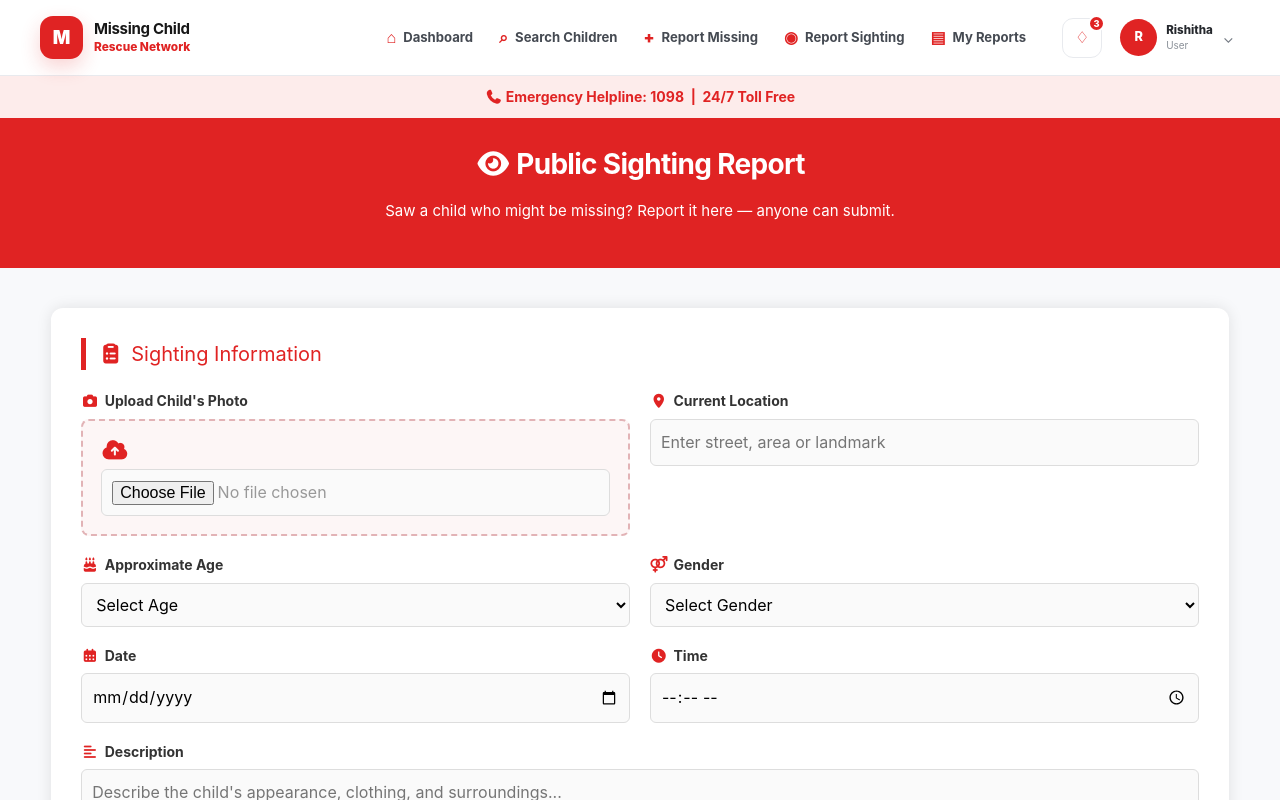
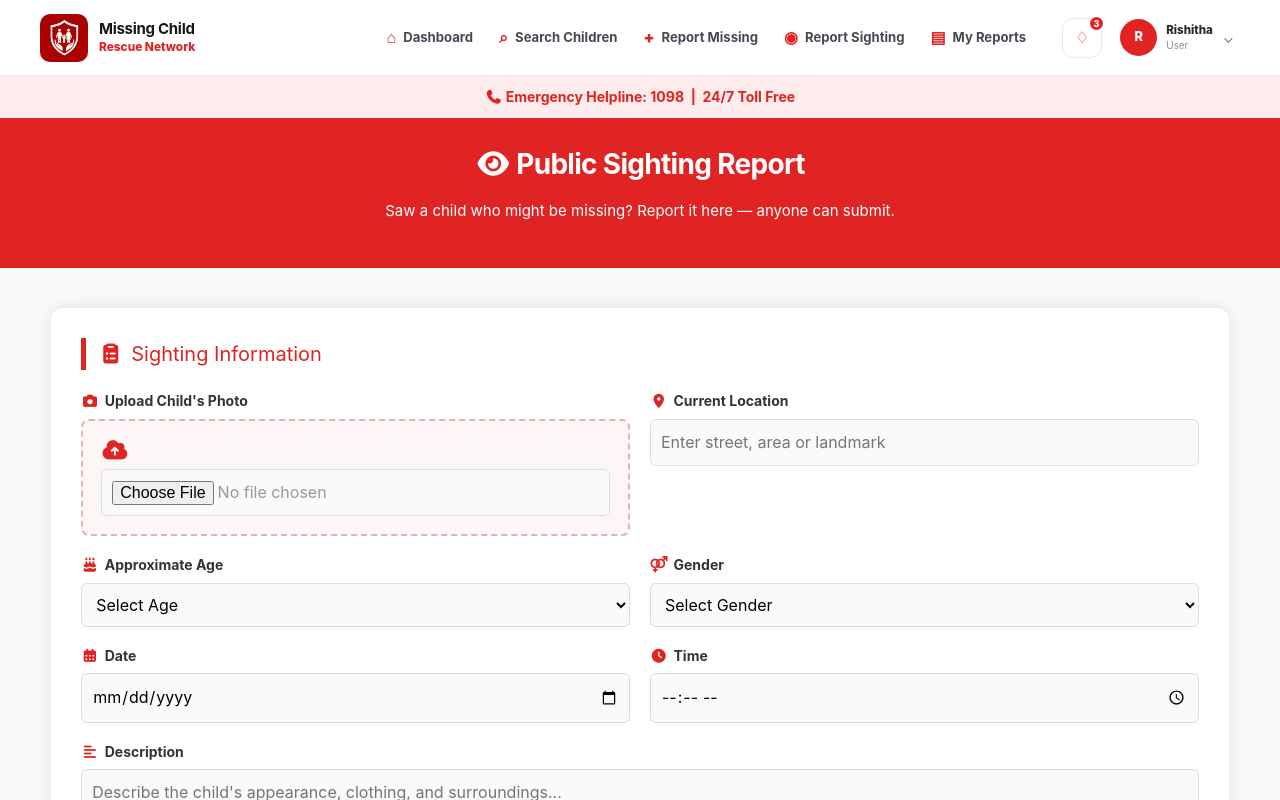
Before and after one commit to mahendra544/MCRN_deployment, a React (Vite) app: page / in a window 1280 px wide. Shown: the top 800 px of the page. Built offline with nearby package versions, Linux system fonts and the light colour scheme.

Commit message:
Update frontend and backend

```diff
--- a/src/navbar.jsx
+++ b/src/navbar.jsx
@@ -14,7 +14,10 @@ function Navbar() {
           <NavLink to="/" className="common-brand">
 
              <div className="common-brand-mark">
-            M
+                <img
+                  src="/missing-child-logo.jpeg"
+                 alt="Missing Child Rescue Network"
+                />
               </div>
 
              <div className="common-brand-text">
--- a/src/navigation.css
+++ b/src/navigation.css
@@ -59,22 +59,21 @@
 /* Logo */
 
 .common-brand-mark {
-  width: 43px;
-  height: 43px;
+  width: 48px;
+  height: 48px;
+  border-radius: 10px;
+  overflow: hidden;
+  display: flex;
+  align-items: center;
+  justify-content: center;
+  flex-shrink: 0;
+}
 
-  display: grid;
-  place-items: center;
-
-  border-radius: 13px;
-
-  color: #fff;
-  background: #e02323;
-
-  font-size: 1.15rem;
-  font-weight: 900;
-
-  box-shadow:
-    0 8px 20px rgba(224, 35, 35, 0.2);
+.common-brand-mark img {
+  width: 100%;
+  height: 100%;
+  object-fit: cover;
+  display: block;
 }
 
 
```
Also changed, not shown: public/missing-child-logo.jpeg (added), 1 other file (tests, documents, lock files or other folders). Lines whose indentation alone changed are shown as unchanged.
